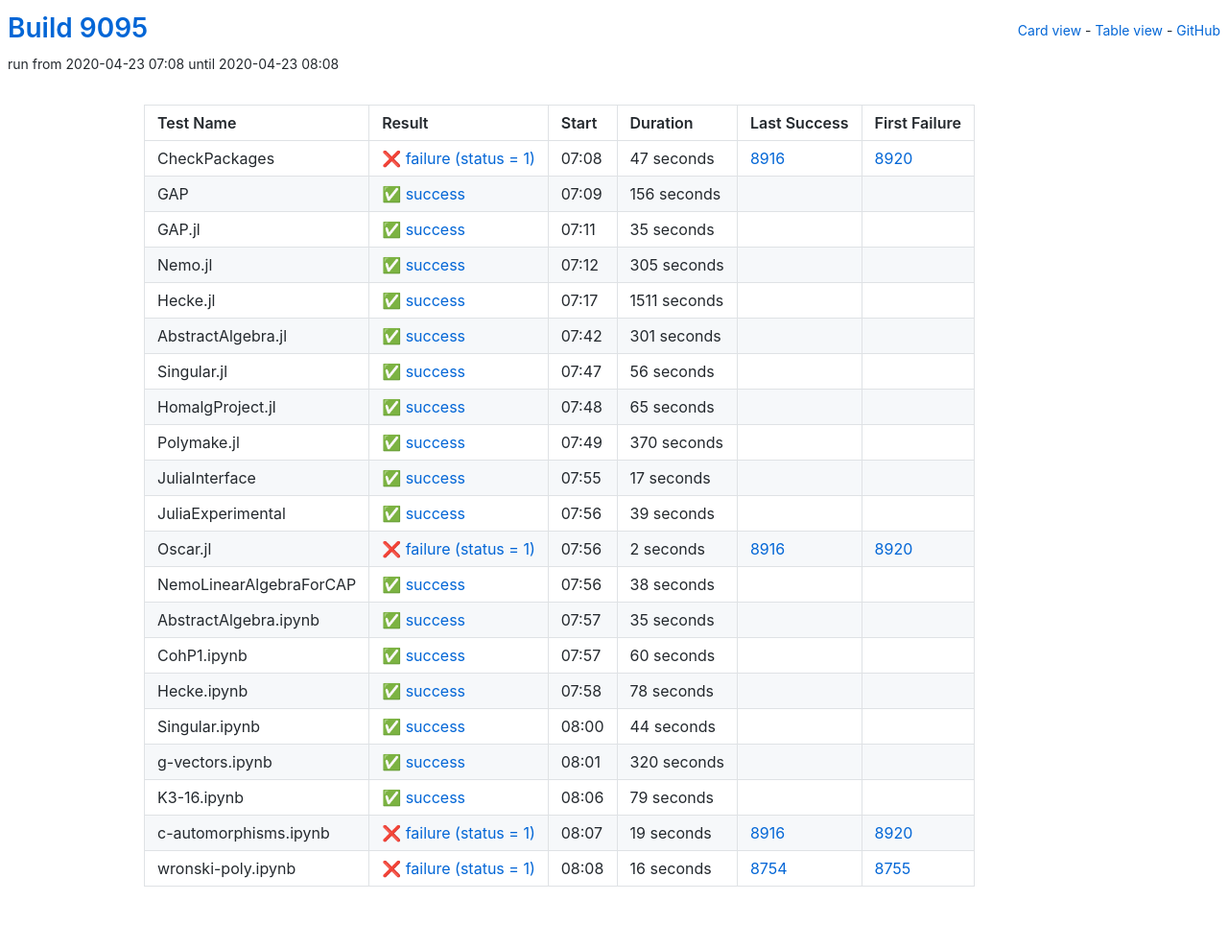
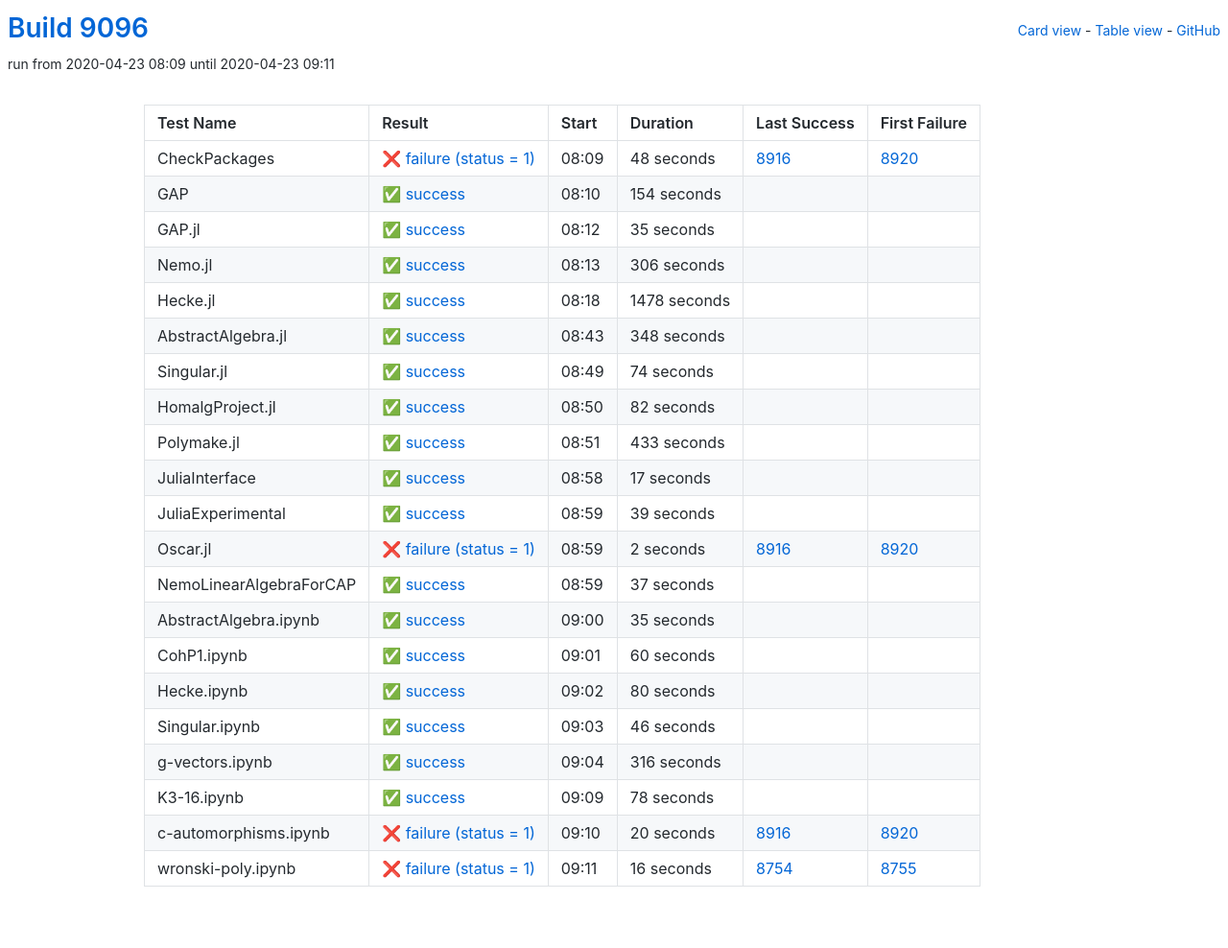
Before and after one commit to oscar-system/oscar-ci-status, a Jekyll site: the page built from table.html, in a window 1280 px wide. Shown: the whole page at 96% size. Built offline with Jekyll 4.4.1, drawn with Linux system fonts in a browser that asks for light colours.

Commit message:
Build 9096

```diff
--- a/_data/ci.yml
+++ b/_data/ci.yml
@@ -1,27 +1,27 @@
-build: 9095
-build_url: https://oscarci.mathematik.uni-kl.de/job/oscar/9095/
+build: 9096
+build_url: https://oscarci.mathematik.uni-kl.de/job/oscar/9096/
 job: oscar
 tests:
-- duration: 47
+- duration: 48
   exitcode: 1
   first_failure: 8920
   first_failure_url: https://oscarci.mathematik.uni-kl.de/job/oscar/8920/
   last_success: 8916
   last_success_url: https://oscarci.mathematik.uni-kl.de/job/oscar/8916/
-  log: https://oscarci.mathematik.uni-kl.de/job/oscar/9095/artifact/logs/build-9095/CheckPackages.log
+  log: https://oscarci.mathematik.uni-kl.de/job/oscar/9096/artifact/logs/build-9096/CheckPackages.log
   name: CheckPackages
-  start: 2020-04-23 07:08
+  start: 2020-04-23 08:09
   status: failure
   success: false
-- duration: 156
+- duration: 154
   exitcode: 0
   first_failure: false
   first_failure_url: null
   last_success: false
   last_success_url: null
-  log: https://oscarci.mathematik.uni-kl.de/job/oscar/9095/artifact/logs/build-9095/GAP.log
+  log: https://oscarci.mathematik.uni-kl.de/job/oscar/9096/artifact/logs/build-9096/GAP.log
   name: GAP
-  start: 2020-04-23 07:09
+  start: 2020-04-23 08:10
   status: success
   success: true
 - duration: 35
@@ -30,75 +30,75 @@
   first_failure_url: null
   last_success: false
   last_success_url: null
-  log: https://oscarci.mathematik.uni-kl.de/job/oscar/9095/artifact/logs/build-9095/GAP.jl.log
+  log: https://oscarci.mathematik.uni-kl.de/job/oscar/9096/artifact/logs/build-9096/GAP.jl.log
   name: GAP.jl
-  start: 2020-04-23 07:11
+  start: 2020-04-23 08:12
   status: success
   success: true
-- duration: 305
+- duration: 306
   exitcode: 0
   first_failure: false
   first_failure_url: null
   last_success: false
   last_success_url: null
-  log: https://oscarci.mathematik.uni-kl.de/job/oscar/9095/artifact/logs/build-9095/Nemo.jl.log
+  log: https://oscarci.mathematik.uni-kl.de/job/oscar/9096/artifact/logs/build-9096/Nemo.jl.log
   name: Nemo.jl
-  start: 2020-04-23 07:12
+  start: 2020-04-23 08:13
   status: success
   success: true
-- duration: 1511
+- duration: 1478
   exitcode: 0
   first_failure: false
   first_failure_url: null
   last_success: false
   last_success_url: null
-  log: https://oscarci.mathematik.uni-kl.de/job/oscar/9095/artifact/logs/build-9095/Hecke.jl.log
+  log: https://oscarci.mathematik.uni-kl.de/job/oscar/9096/artifact/logs/build-9096/Hecke.jl.log
   name: Hecke.jl
-  start: 2020-04-23 07:17
+  start: 2020-04-23 08:18
   status: success
   success: true
-- duration: 301
+- duration: 348
   exitcode: 0
   first_failure: false
   first_failure_url: null
   last_success: false
   last_success_url: null
-  log: https://oscarci.mathematik.uni-kl.de/job/oscar/9095/artifact/logs/build-9095/AbstractAlgebra.jl.log
+  log: https://oscarci.mathematik.uni-kl.de/job/oscar/9096/artifact/logs/build-9096/AbstractAlgebra.jl.log
   name: AbstractAlgebra.jl
-  start: 2020-04-23 07:42
+  start: 2020-04-23 08:43
   status: success
   success: true
-- duration: 56
+- duration: 74
   exitcode: 0
   first_failure: false
   first_failure_url: null
   last_success: false
   last_success_url: null
-  log: https://oscarci.mathematik.uni-kl.de/job/oscar/9095/artifact/logs/build-9095/Singular.jl.log
+  log: https://oscarci.mathematik.uni-kl.de/job/oscar/9096/artifact/logs/build-9096/Singular.jl.log
   name: Singular.jl
-  start: 2020-04-23 07:47
+  start: 2020-04-23 08:49
   status: success
   success: true
-- duration: 65
+- duration: 82
   exitcode: 0
   first_failure: false
   first_failure_url: null
   last_success: false
   last_success_url: null
-  log: https://oscarci.mathematik.uni-kl.de/job/oscar/9095/artifact/logs/build-9095/HomalgProject.jl.log
+  log: https://oscarci.mathematik.uni-kl.de/job/oscar/9096/artifact/logs/build-9096/HomalgProject.jl.log
   name: HomalgProject.jl
-  start: 2020-04-23 07:48
+  start: 2020-04-23 08:50
   status: success
   success: true
-- duration: 370
+- duration: 433
   exitcode: 0
   first_failure: false
   first_failure_url: null
   last_success: false
   last_success_url: null
-  log: https://oscarci.mathematik.uni-kl.de/job/oscar/9095/artifact/logs/build-9095/Polymake.jl.log
+  log: https://oscarci.mathematik.uni-kl.de/job/oscar/9096/artifact/logs/build-9096/Polymake.jl.log
   name: Polymake.jl
-  start: 2020-04-23 07:49
+  start: 2020-04-23 08:51
   status: success
   success: true
 - duration: 17
@@ -107,9 +107,9 @@
   first_failure_url: null
   last_success: false
   last_success_url: null
-  log: https://oscarci.mathematik.uni-kl.de/job/oscar/9095/artifact/logs/build-9095/JuliaInterface.log
+  log: https://oscarci.mathematik.uni-kl.de/job/oscar/9096/artifact/logs/build-9096/JuliaInterface.log
   name: JuliaInterface
-  start: 2020-04-23 07:55
+  start: 2020-04-23 08:58
   status: success
   success: true
 - duration: 39
@@ -118,9 +118,9 @@
   first_failure_url: null
   last_success: false
   last_success_url: null
-  log: https://oscarci.mathematik.uni-kl.de/job/oscar/9095/artifact/logs/build-9095/JuliaExperimental.log
+  log: https://oscarci.mathematik.uni-kl.de/job/oscar/9096/artifact/logs/build-9096/JuliaExperimental.log
   name: JuliaExperimental
-  start: 2020-04-23 07:56
+  start: 2020-04-23 08:59
   status: success
   success: true
 - duration: 2
@@ -129,20 +129,20 @@
   first_failure_url: https://oscarci.mathematik.uni-kl.de/job/oscar/8920/
   last_success: 8916
   last_success_url: https://oscarci.mathematik.uni-kl.de/job/oscar/8916/
-  log: https://oscarci.mathematik.uni-kl.de/job/oscar/9095/artifact/logs/build-9095/Oscar.jl.log
+  log: https://oscarci.mathematik.uni-kl.de/job/oscar/9096/artifact/logs/build-9096/Oscar.jl.log
   name: Oscar.jl
-  start: 2020-04-23 07:56
+  start: 2020-04-23 08:59
   status: failure
   success: false
-- duration: 38
+- duration: 37
   exitcode: 0
   first_failure: false
   first_failure_url: null
   last_success: false
   last_success_url: null
-  log: https://oscarci.mathematik.uni-kl.de/job/oscar/9095/artifact/logs/build-9095/NemoLinearAlgebraForCAP.log
+  log: https://oscarci.mathematik.uni-kl.de/job/oscar/9096/artifact/logs/build-9096/NemoLinearAlgebraForCAP.log
   name: NemoLinearAlgebraForCAP
-  start: 2020-04-23 07:56
+  start: 2020-04-23 08:59
   status: success
   success: true
 - duration: 35
@@ -151,9 +151,9 @@
   first_failure_url: null
   last_success: false
   last_success_url: null
-  log: https://oscarci.mathematik.uni-kl.de/job/oscar/9095/artifact/logs/build-9095/AbstractAlgebra.ipynb.log
+  log: https://oscarci.mathematik.uni-kl.de/job/oscar/9096/artifact/logs/build-9096/AbstractAlgebra.ipynb.log
   name: AbstractAlgebra.ipynb
-  start: 2020-04-23 07:57
+  start: 2020-04-23 09:00
   status: success
   success: true
 - duration: 60
@@ -162,9 +162,42 @@
   first_failure_url: null
   last_success: false
   last_success_url: null
-  log: https://oscarci.mathematik.uni-kl.de/job/oscar/9095/artifact/logs/build-9095/CohP1.ipynb.log
+  log: https://oscarci.mathematik.uni-kl.de/job/oscar/9096/artifact/logs/build-9096/CohP1.ipynb.log
   name: CohP1.ipynb
-  start: 2020-04-23 07:57
+  start: 2020-04-23 09:01
+  status: success
+  success: true
+- duration: 80
+  exitcode: 0
+  first_failure: false
+  first_failure_url: null
+  last_success: false
+  last_success_url: null
+  log: https://oscarci.mathematik.uni-kl.de/job/oscar/9096/artifact/logs/build-9096/Hecke.ipynb.log
+  name: Hecke.ipynb
+  start: 2020-04-23 09:02
+  status: success
+  success: true
+- duration: 46
+  exitcode: 0
+  first_failure: false
+  first_failure_url: null
+  last_success: false
+  last_success_url: null
+  log: https://oscarci.mathematik.uni-kl.de/job/oscar/9096/artifact/logs/build-9096/Singular.ipynb.log
+  name: Singular.ipynb
+  start: 2020-04-23 09:03
+  status: success
+  success: true
+- duration: 316
+  exitcode: 0
+  first_failure: false
+  first_failure_url: null
+  last_success: false
+  last_success_url: null
+  log: https://oscarci.mathematik.uni-kl.de/job/oscar/9096/artifact/logs/build-9096/g-vectors.ipynb.log
+  name: g-vectors.ipynb
+  start: 2020-04-23 09:04
   status: success
   success: true
 - duration: 78
@@ -173,53 +206,20 @@
   first_failure_url: null
   last_success: false
   last_success_url: null
-  log: https://oscarci.mathematik.uni-kl.de/job/oscar/9095/artifact/logs/build-9095/Hecke.ipynb.log
-  name: Hecke.ipynb
-  start: 2020-04-23 07:58
+  log: https://oscarci.mathematik.uni-kl.de/job/oscar/9096/artifact/logs/build-9096/K3-16.ipynb.log
+  name: K3-16.ipynb
+  start: 2020-04-23 09:09
   status: success
   success: true
-- duration: 44
-  exitcode: 0
-  first_failure: false
-  first_failure_url: null
-  last_success: false
-  last_success_url: null
-  log: https://oscarci.mathematik.uni-kl.de/job/oscar/9095/artifact/logs/build-9095/Singular.ipynb.log
-  name: Singular.ipynb
-  start: 2020-04-23 08:00
-  status: success
-  success: true
-- duration: 320
-  exitcode: 0
-  first_failure: false
-  first_failure_url: null
-  last_success: false
-  last_success_url: null
-  log: https://oscarci.mathematik.uni-kl.de/job/oscar/9095/artifact/logs/build-9095/g-vectors.ipynb.log
-  name: g-vectors.ipynb
-  start: 2020-04-23 08:01
-  status: success
-  success: true
-- duration: 79
-  exitcode: 0
-  first_failure: false
-  first_failure_url: null
-  last_success: false
-  last_success_url: null
-  log: https://oscarci.mathematik.uni-kl.de/job/oscar/9095/artifact/logs/build-9095/K3-16.ipynb.log
-  name: K3-16.ipynb
-  start: 2020-04-23 08:06
-  status: success
-  success: true
-- duration: 19
+- duration: 20
   exitcode: 1
   first_failure: 8920
   first_failure_url: https://oscarci.mathematik.uni-kl.de/job/oscar/8920/
   last_success: 8916
   last_success_url: https://oscarci.mathematik.uni-kl.de/job/oscar/8916/
-  log: https://oscarci.mathematik.uni-kl.de/job/oscar/9095/artifact/logs/build-9095/c-automorphisms.ipynb.log
+  log: https://oscarci.mathematik.uni-kl.de/job/oscar/9096/artifact/logs/build-9096/c-automorphisms.ipynb.log
   name: c-automorphisms.ipynb
-  start: 2020-04-23 08:07
+  start: 2020-04-23 09:10
   status: failure
   success: false
 - duration: 16
@@ -228,8 +228,8 @@
   first_failure_url: https://oscarci.mathematik.uni-kl.de/job/oscar/8755/
   last_success: 8754
   last_success_url: https://oscarci.mathematik.uni-kl.de/job/oscar/8754/
-  log: https://oscarci.mathematik.uni-kl.de/job/oscar/9095/artifact/logs/build-9095/wronski-poly.ipynb.log
+  log: https://oscarci.mathematik.uni-kl.de/job/oscar/9096/artifact/logs/build-9096/wronski-poly.ipynb.log
   name: wronski-poly.ipynb
-  start: 2020-04-23 08:08
+  start: 2020-04-23 09:11
   status: failure
   success: false
```
Also changed, not shown: README.md.
